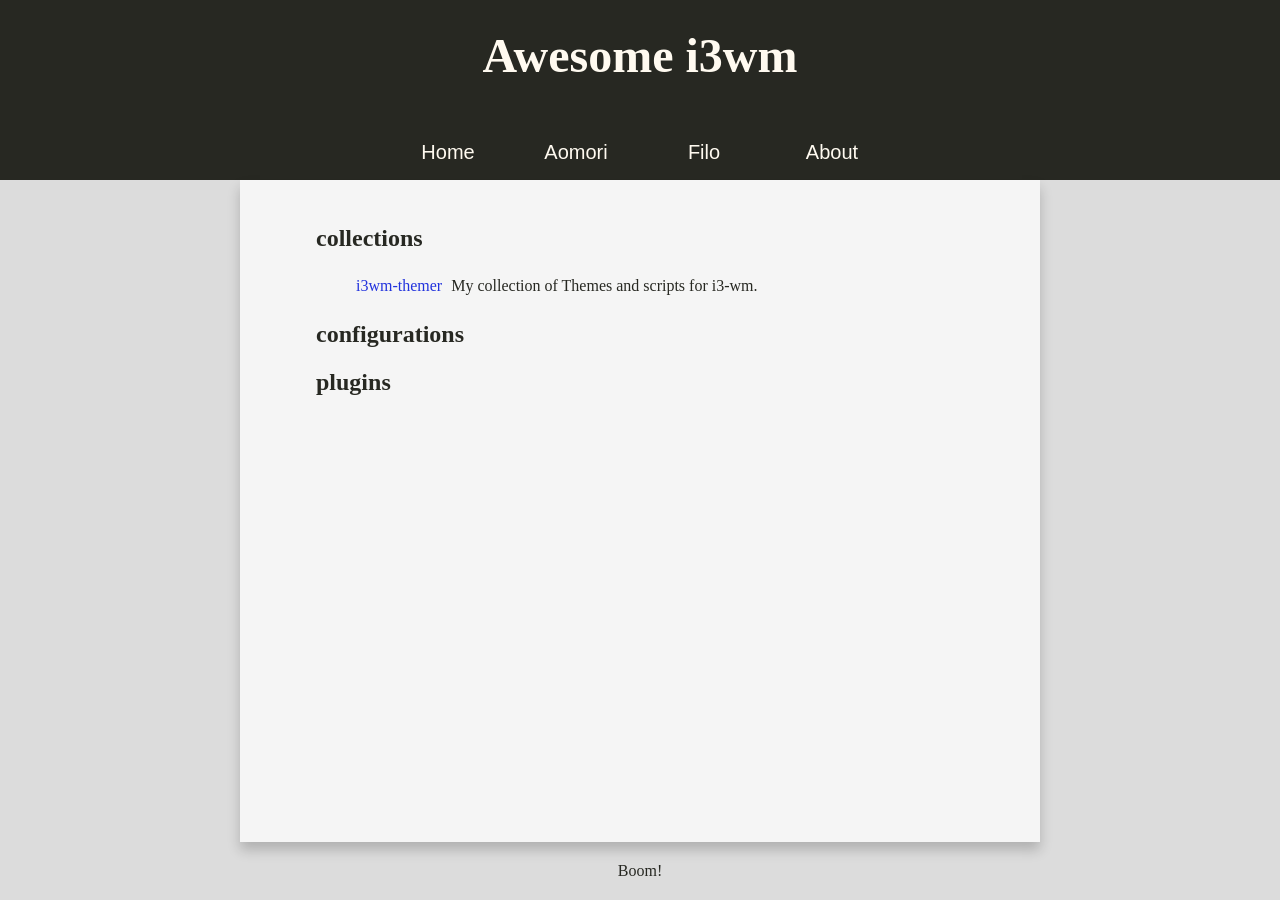
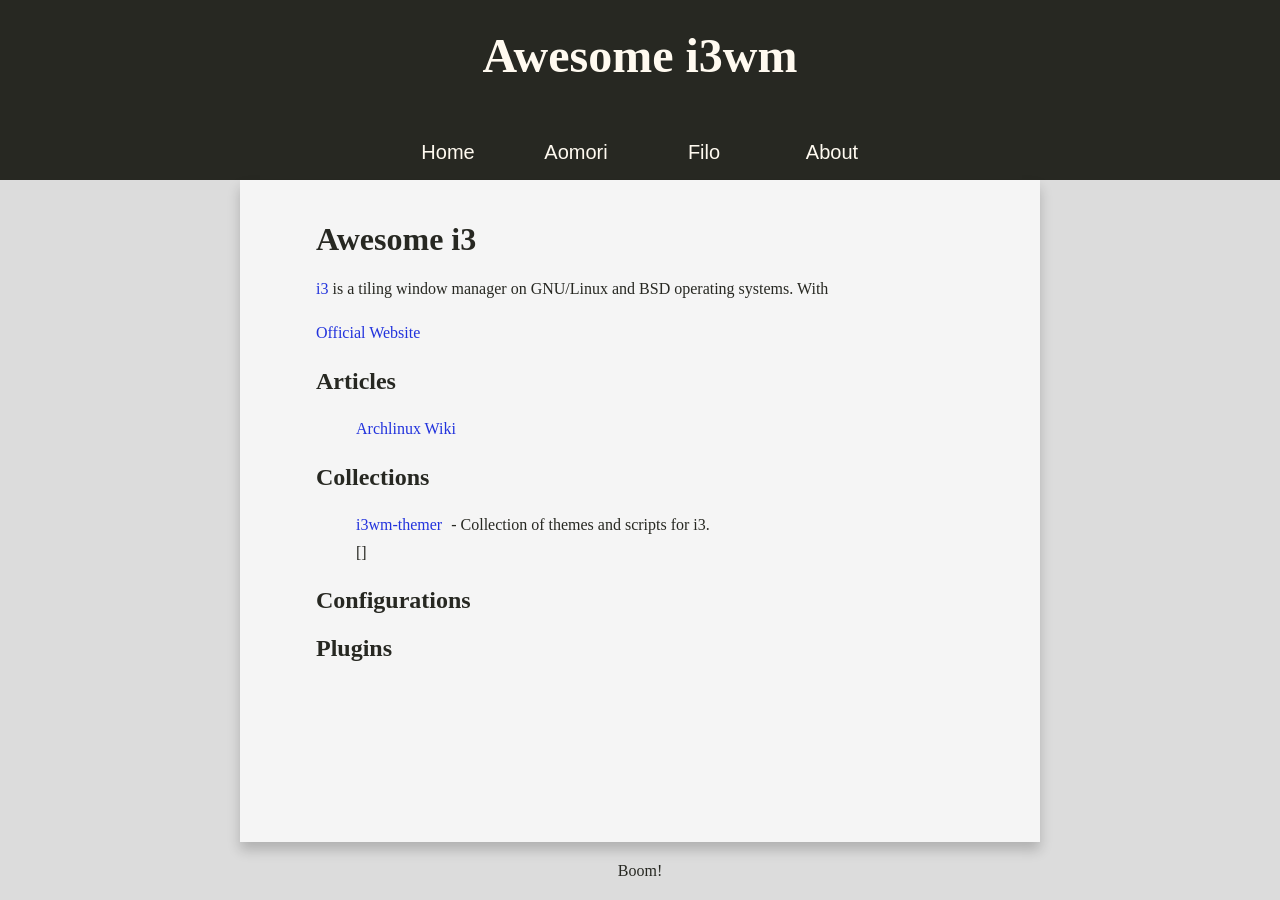
Before and after one commit to fralonra/rona, a Jekyll site: the page built from _filo/Awesome i3wm.md, in a window 1280 px wide. Built offline with Jekyll 4.4.1, drawn with Linux system fonts in a browser that asks for light colours.

Commit message:
awesome nodebb

```diff
--- a/_filo/Awesome i3wm.md
+++ b/_filo/Awesome i3wm.md
@@ -4,10 +4,19 @@ title: Awesome i3wm
 index: true
 ---
 
-## collections
-* [i3wm-themer](https://github.com/unix121/i3wm-themer)
-My collection of Themes and scripts for i3-wm.
+# Awesome i3
 
-## configurations
+[i3](https://github.com/i3/i3) is a tiling window manager on GNU/Linux and BSD operating systems. With
 
-## plugins
+[Official Website](https://i3wm.org/)
+
+## Articles
+* [Archlinux Wiki](https://wiki.archlinux.org/index.php/i3)
+
+## Collections
+* [i3wm-themer](https://github.com/unix121/i3wm-themer) - Collection of themes and scripts for i3.
+* []
+
+## Configurations
+
+## Plugins
```
Also changed, not shown: _filo/Awesome NodeBB.md (added, +73 -0 lines).
